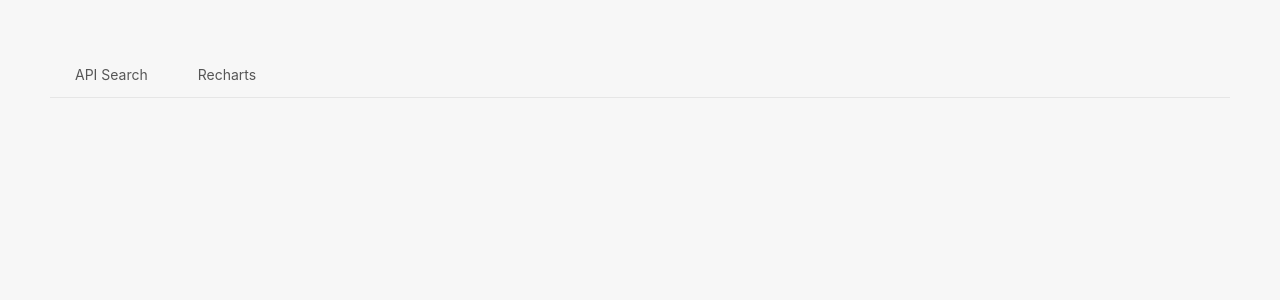
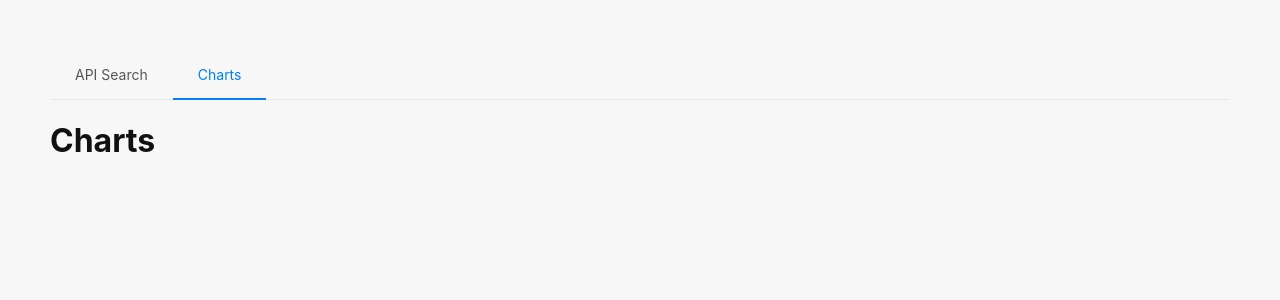
Before and after one commit to cfleschhut/react-typescript-pokemon-search, a React (Create React App) app: page /charts in a window 1280 px wide. Shown: the top 300 px of the page. Built offline with nearby package versions, Linux system fonts and the light colour scheme.

Commit message:
Add Recharts

```diff
--- a/package.json
+++ b/package.json
@@ -7,7 +7,8 @@
     "react": "^16.12.0",
     "react-dom": "^16.12.0",
     "react-router-dom": "^5.1.2",
-    "react-scripts": "3.3.1"
+    "react-scripts": "3.3.1",
+    "recharts": "^2.0.0-beta.1"
   },
   "scripts": {
     "start": "react-scripts start",
@@ -40,6 +41,7 @@
     "@types/react": "^16.9.19",
     "@types/react-dom": "^16.9.5",
     "@types/react-router-dom": "^5.1.3",
+    "@types/recharts": "^1.8.5",
     "typescript": "^3.7.5"
   }
 }
--- a/src/App.tsx
+++ b/src/App.tsx
@@ -5,7 +5,7 @@ import {
   Route,
   NavLink
 } from 'react-router-dom';
-import { PokemonSearch, Recharts } from './components/';
+import { PokemonSearch, Charts } from './components/';
 import './App.css';
 
 const App = () => (
@@ -19,7 +19,7 @@ const App = () => (
             </NavLink>
           </li>
           <li>
-            <NavLink to="/recharts">Recharts</NavLink>
+            <NavLink to="/charts">Charts</NavLink>
           </li>
         </ul>
       </nav>
@@ -28,8 +28,8 @@ const App = () => (
         <Route exact path="/">
           <PokemonSearch />
         </Route>
-        <Route path="/recharts">
-          <Recharts />
+        <Route path="/charts">
+          <Charts />
         </Route>
       </Switch>
     </div>
--- /dev/null
+++ b/src/components/Charts.tsx
@@ -0,0 +1,5 @@
+import React from 'react';
+
+const Charts = () => <h1>Charts</h1>;
+
+export { Charts };
--- a/src/components/Recharts.tsx
+++ /dev/null
@@ -1,5 +0,0 @@
-import React from 'react';
-
-const Recharts = () => <h1>Recharts</h1>;
-
-export { Recharts };
--- a/src/components/index.js
+++ b/src/components/index.js
@@ -1,2 +1,2 @@
 export { PokemonSearch } from './PokemonSearch';
-export { Recharts } from './Recharts';
+export { Charts } from './Charts';
```
Also changed, not shown: 1 other file (tests, documents, lock files or other folders).
